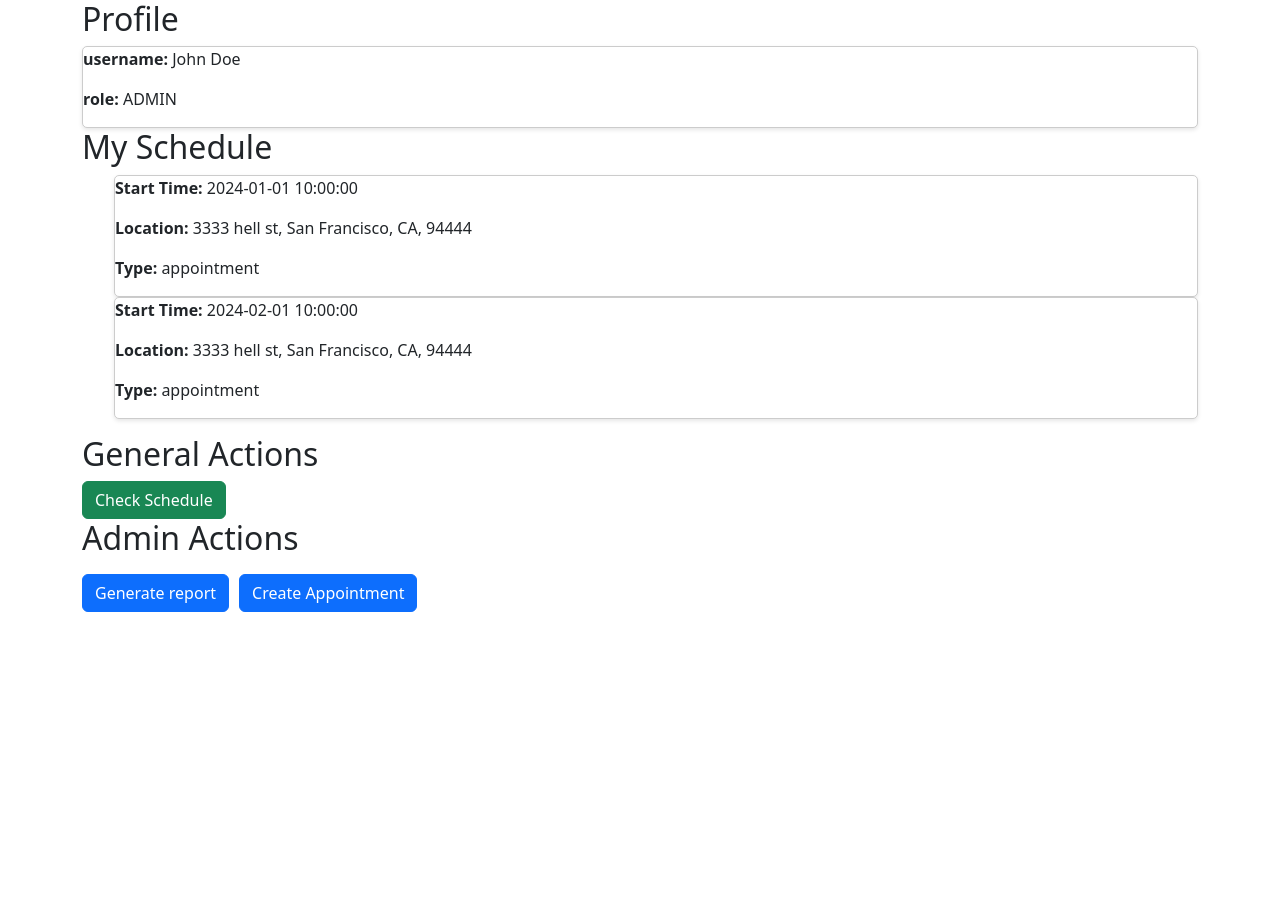
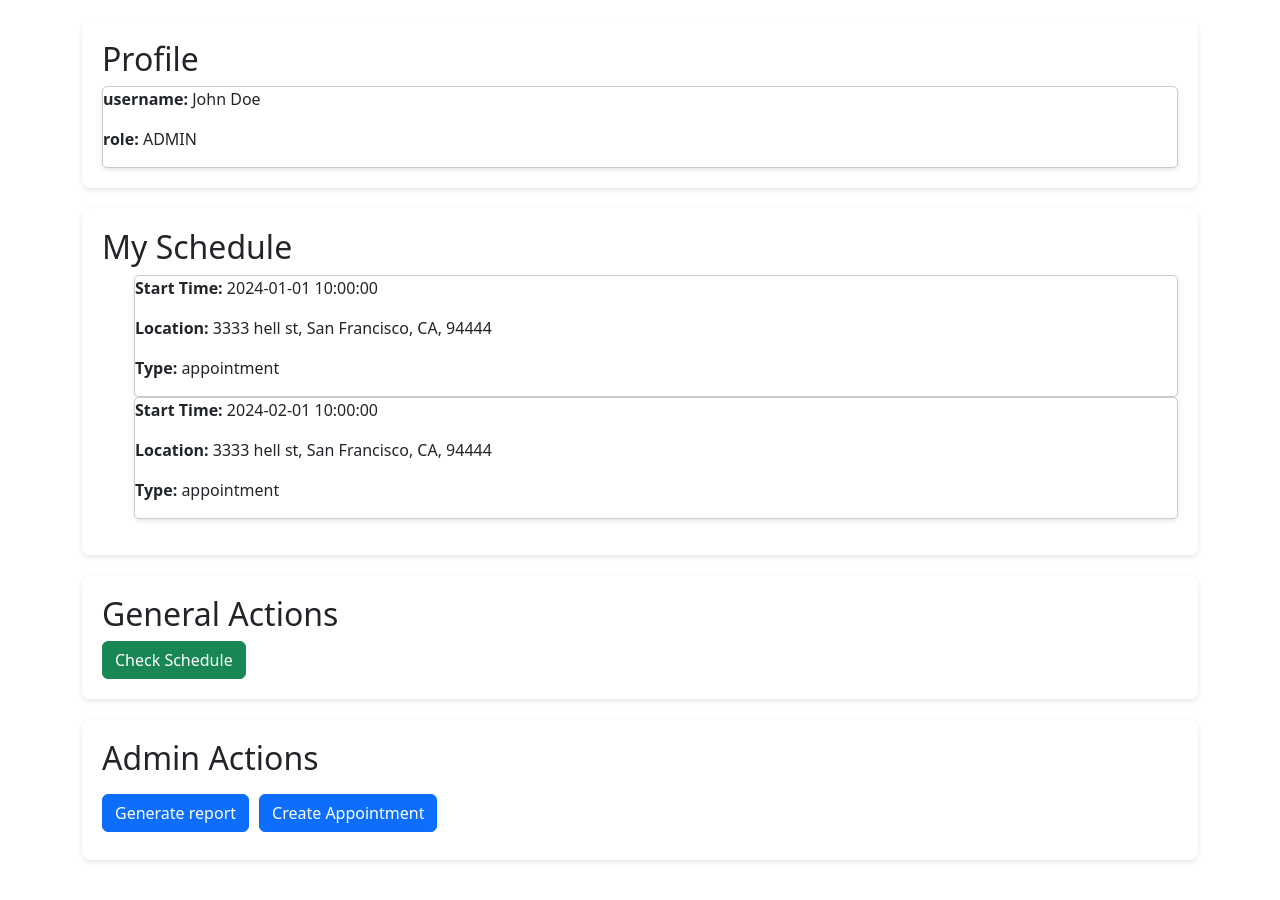
Before and after one commit to samandela2/sess-frontend, a React (Vite) app: page /home in a window 1280 px wide. Before the commit the page ends 800 px from the top, so only its background shows below. Built offline with nearby package versions, Linux system fonts and the light colour scheme.

Commit message:
Update css home

```diff
--- a/src/pages/Homepage.css
+++ b/src/pages/Homepage.css
@@ -1,3 +1,96 @@
+/* General styles */
+body {
+  font-family: 'Arial', sans-serif;
+  line-height: 1.6;
+  color: #333;
+  background-color: #f4f4f4;
+  margin: 0;
+  padding: 20px;
+}
+
+/* Section styles */
+section {
+  background: #fff;
+  padding: 20px;
+  margin-bottom: 20px;
+  border-radius: 8px;
+  box-shadow: 0 2px 5px rgba(0, 0, 0, 0.1);
+}
+
+h2 {
+  color: #0056b3;
+}
+
+ul {
+  list-style-type: none;
+  padding: 0;
+}
+
+/* Button and link styles */
+button, .btn {
+  background-color: #007bff;
+  color: white;
+  padding: 8px 12px;
+  border: none;
+  border-radius: 4px;
+  cursor: pointer;
+  font-size: 16px;
+}
+
+button:hover, .btn:hover {
+  background-color: #0056b3;
+}
+
+.LinkContainer {
+  display: block;
+  text-decoration: none;
+  color: #007bff;
+  margin: 10px 0;
+}
+
+.LinkContainer:hover {
+  text-decoration: underline;
+}
+
+/* Custom search group styles */
+.custom-search-group {
+  display: flex;
+  max-width: 450px;
+  margin-bottom: 20px;
+}
+
+.custom-search-group input {
+  flex: 1;
+  padding: 10px;
+  border: 2px solid #ccc;
+  border-radius: 4px 0 0 4px;
+  outline: none;
+}
+
+.custom-search-group button {
+  border-radius: 0 4px 4px 0;
+}
+
+/* Responsive adjustments */
+@media (max-width: 768px) {
+  body {
+      padding: 10px;
+  }
+
+  .custom-search-group {
+      flex-direction: column;
+  }
+
+  .custom-search-group input,
+  .custom-search-group button {
+      width: 100%;
+      border-radius: 4px;
+  }
+
+  .custom-search-group button {
+      margin-top: 10px;
+  }
+}
 /* Homepage.css */
 .custom-search-group {
     max-width: 450px;
```
